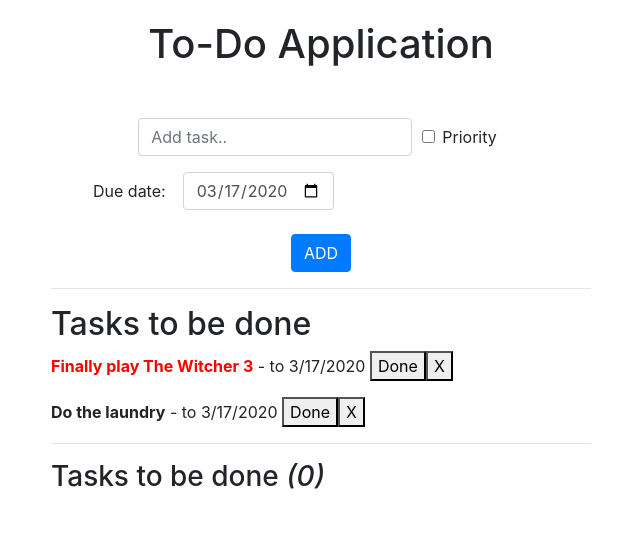
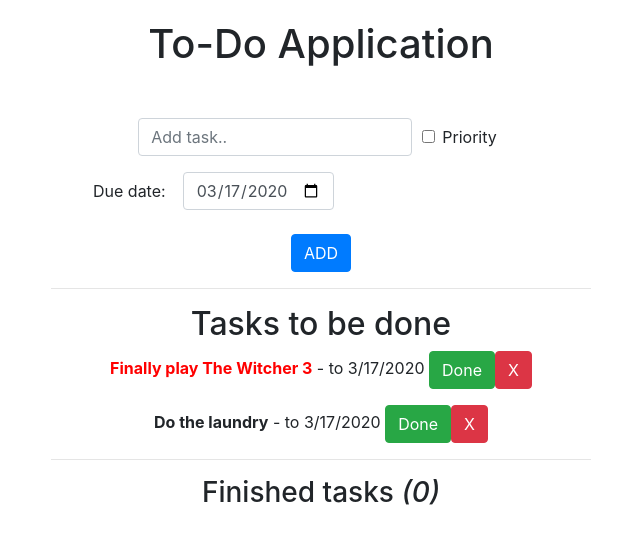
Before and after one commit to AniaSniadek/to-do-app, a React (Create React App) app: page / in a window 1280 px wide. Shown: the top 544 px of the page, without its empty margins (319-959 px from the left). Built offline with nearby package versions, Linux system fonts and the light colour scheme.

Commit message:
finish task list

```diff
--- a/src/components/Task.js
+++ b/src/components/Task.js
@@ -12,8 +12,8 @@ const Task = (props) => {
             <div>
                 <p>
                     <strong style={important ? style : null}>{text}</strong> - to <span>{date} </span>
-                    <button onClick={() => props.change(id)}>Done</button>
-                    <button onClick={() => props.delete(id)}>X</button>
+                    <button className="btn btn-success" onClick={() => props.change(id)}>Done</button>
+                    <button className="btn btn-danger" onClick={() => props.delete(id)}>X</button>
                 </p>
             </div>
         );
@@ -25,7 +25,7 @@ const Task = (props) => {
                 <p>
                     <strong>{text}</strong><em>(make to {date}) </em><br />
                     - confirmation of performance <span>{finishTime} </span>
-                    <button onClick={() => props.delete(id)}>X</button>
+                    <button className="btn btn-danger" onClick={() => props.delete(id)}>X</button>
                 </p>
             </div>
         )
--- /dev/null
+++ b/src/components/TaskList.css
@@ -0,0 +1,6 @@
+.active {
+    text-align: center;
+}
+.done {
+    text-align: center;
+}
--- a/src/components/TaskList.js
+++ b/src/components/TaskList.js
@@ -1,5 +1,6 @@
 import React from 'react';
 import Task from './Task';
+import './TaskList.css'
 
 const TaskList = (props) => {
     const active = props.tasks.filter(task => task.active === true)
@@ -29,12 +30,12 @@ const TaskList = (props) => {
     return (
         <div>
             <div className="active">
-                <h2>Tasks to be done</h2>
+                <h2 className="task-title">Tasks to be done</h2>
                 {activeTasks.length > 0 ? activeTasks : <p>No tasks to be done</p>}
             </div>
             <hr />
             <div className="done">
-                <h3>Tasks to be done <em>({done.length})</em></h3>
+                <h3>Finished tasks <em>({done.length})</em></h3>
                 {done.length > 5 && <span>Only the last 5 items are displayed</span>}
                 {doneTasks.slice(0, 5)}
             </div>
```
